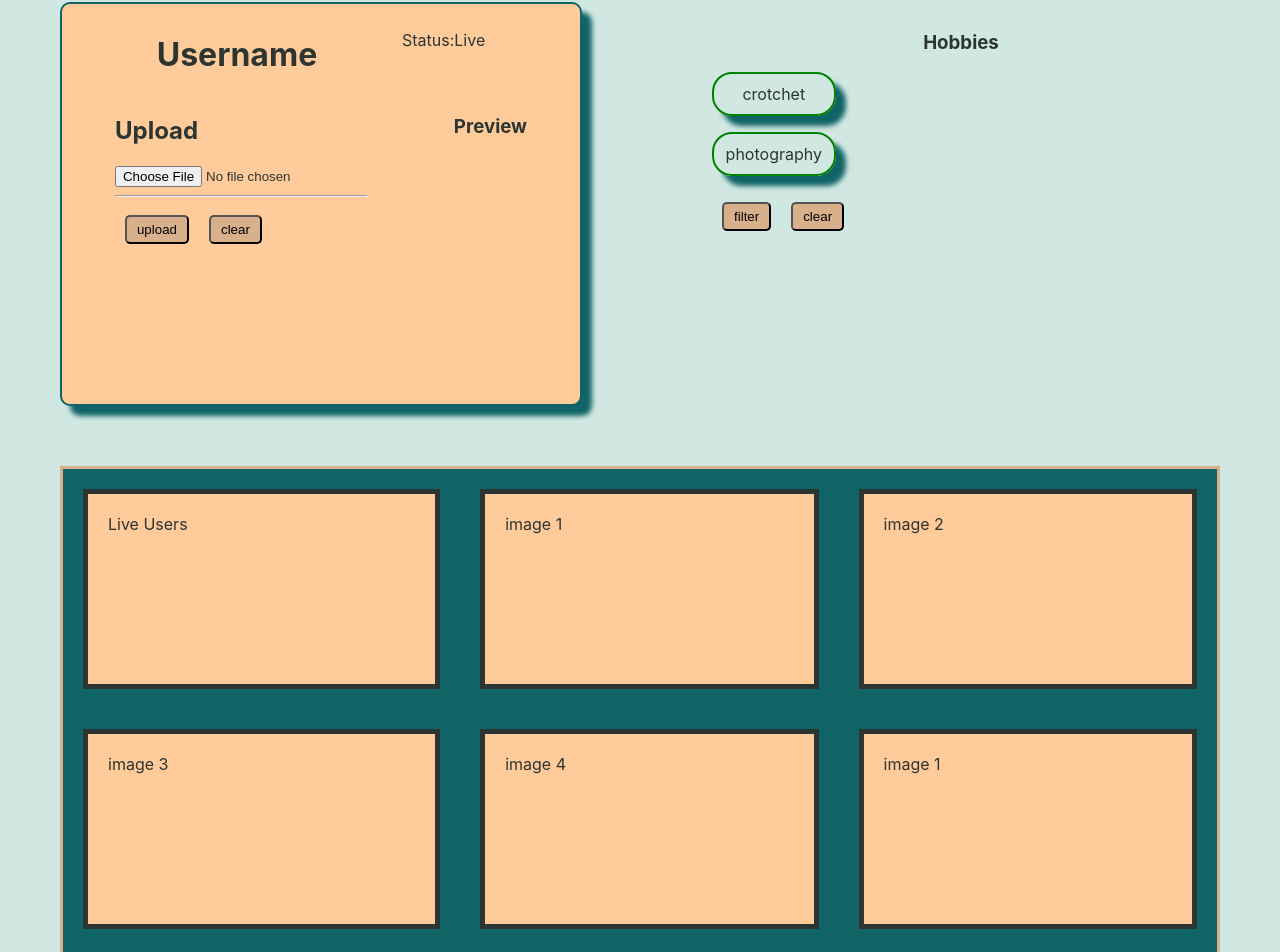
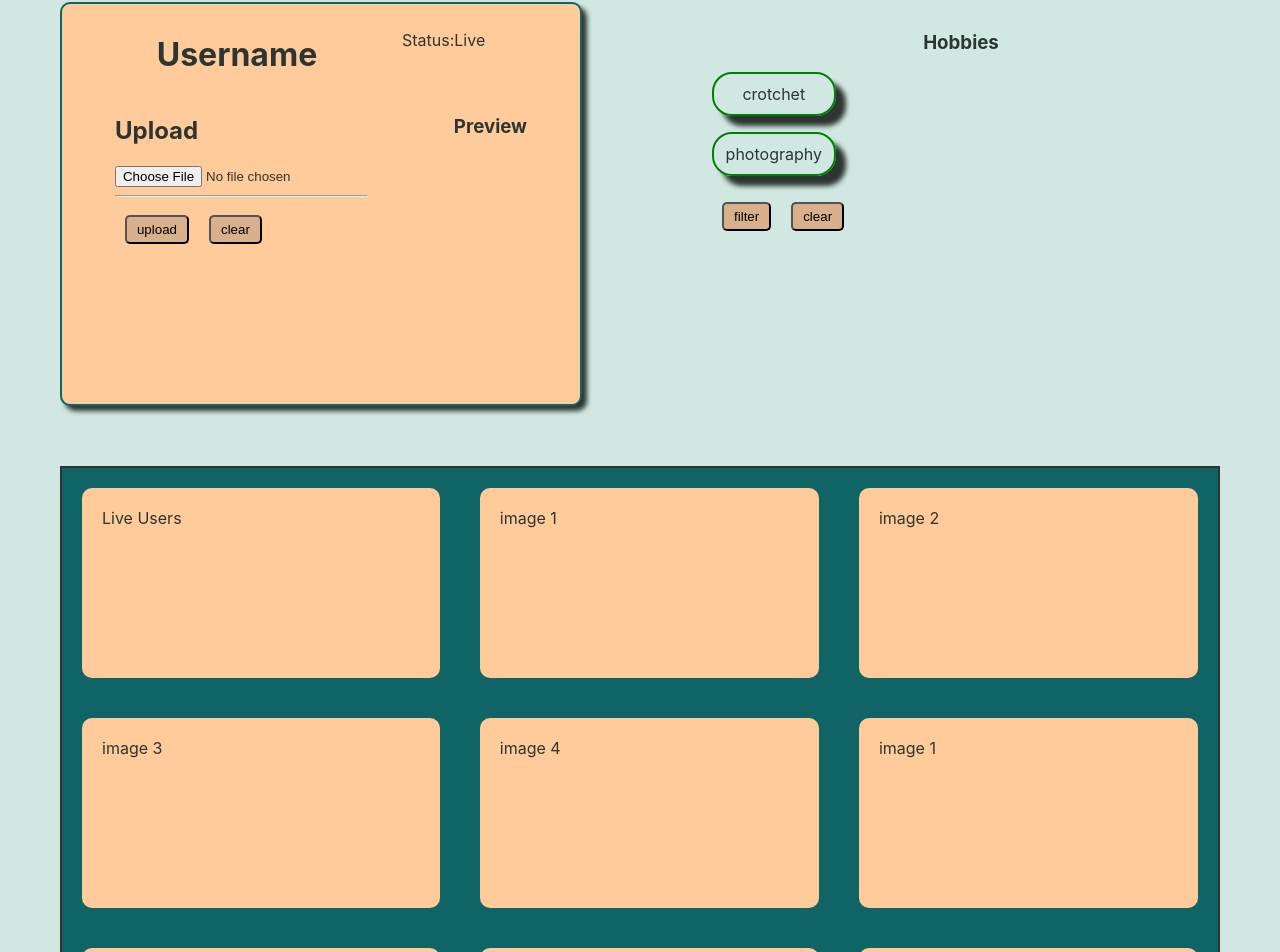
Before and after one commit to ylopez25/hobby_lobby, a React (Create React App) app: page / in a window 1280 px wide. Shown: the part 80-1032 px from the top of the page. Built offline with nearby package versions, Linux system fonts and the light colour scheme.

Commit message:
renaming classname

```diff
--- a/src/App.js
+++ b/src/App.js
@@ -9,7 +9,7 @@ function App() {
   return (
     <div>
       <Nav/>
-      <div class='home'>
+      <div className='home'>
       <Update/>
       <Hobbies/>
       </div>
--- a/src/components/Feed.css
+++ b/src/components/Feed.css
@@ -2,7 +2,7 @@
     display: grid;
     grid-template-columns: auto auto auto;
     align-items: center;
-    border: 3px solid #d9b08c;;
+    border: 2px solid;
     width:auto;
     height: auto;
     margin: 30px 60px;
@@ -13,5 +13,6 @@
     height:150px;
     margin:20px 20px;
     background-color:  #ffcb9a;
-    border: 5px solid  #2c3531;
+    border: 5px ;
+    border-radius: 10px;
 }
--- a/src/components/Feed.js
+++ b/src/components/Feed.js
@@ -3,7 +3,7 @@ import './Feed.css';
 
 export default function Feed() {
   return (
-     <div class='users'>
+     <div className='users'>
         <p>Live Users</p>
         <p>image 1</p>
         <p>image 2</p>
--- a/src/components/Hobbies.css
+++ b/src/components/Hobbies.css
@@ -16,5 +16,5 @@ margin: 30px 60px;
     width:20%;
     height:auto;
     border-radius: 20px;
-    box-shadow: 10px 10px 5px #116466;
+    box-shadow: 10px 10px 5px #2c3531;
 }
--- a/src/components/nav.js
+++ b/src/components/nav.js
@@ -2,7 +2,7 @@ import React from 'react'
 import './nav.css'
 export default function nav() {
   return (
-    <div class='nav'>
+    <div className='nav'>
         <div>
             <button>home</button>
         </div>
--- a/src/components/update.css
+++ b/src/components/update.css
@@ -1,14 +1,14 @@
 .profile_info {
-    display:box;
+  display: box;
   align-items: center;
   background-color: #ffcb9a;
   width: 600px;
   height: 380px;
   padding: 10px;
   margin: 30px 60px;
-    border:2px solid #116466;
-    border-radius:10px;
-    box-shadow: 10px 10px 5px #116466;
+  border: 2px solid #116466;
+  border-radius: 10px;
+  box-shadow: 5px 5px 5px #2c3531;
 }
 .profile_username {
   display: flex;
```
Lines whose indentation alone changed are shown as unchanged.
